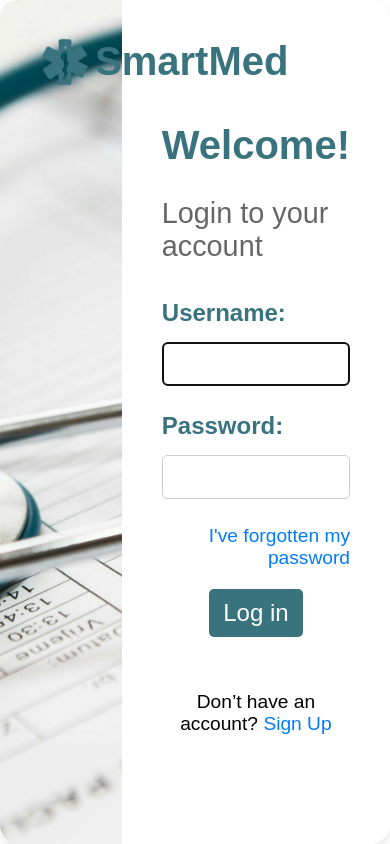
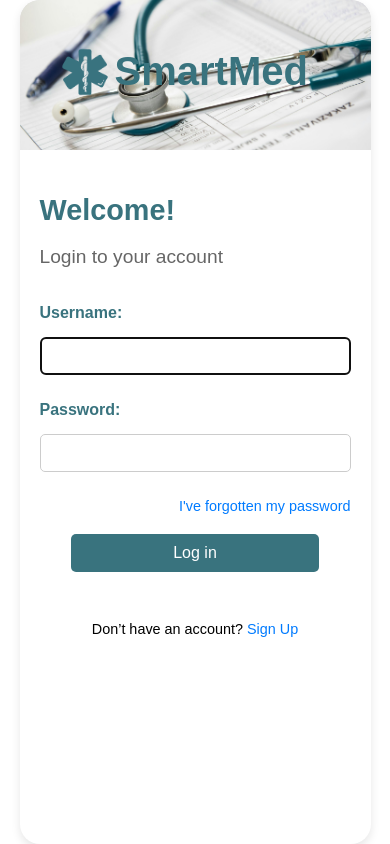
Before and after one commit to azim679/SmartMed, a Django app: page /accounts/login/ in a window 390 px wide. Run offline with Django 5.2, Linux system fonts and the light colour scheme.

Commit message:
Update styles.css

```diff
--- a/static/css/styles.css
+++ b/static/css/styles.css
@@ -3,20 +3,22 @@ html, body {
     padding: 0;
     height: 100%;
     font-family: Arial, sans-serif;
+
 }
 
 .login-page {
-    height: 100vh;
+    min-height: 100vh;
     width: 100%;
     display: flex;
     justify-content: center;
     align-items: center;
+    overflow-y: auto;
 }
 
 .login-container {
     display: flex;
     width: 100%;
-    height: 100%;
+    min-height: 100vh;
     background-color: #ffffff;
     border-radius: 20px;
     overflow: hidden;
@@ -37,7 +39,7 @@ html, body {
 
 .image-overlay {
     position: absolute;
-    top: 10px;
+    top: 20px;
     left: 40px;
     text-align: left;
     color: white;
@@ -60,11 +62,8 @@ html, body {
     object-fit: contain;
 }
 
-
-
-
 .login-form {
-   flex:0.5;
+    flex: 0.5;
     padding: 40px;
     display: flex;
     flex-direction: column;
@@ -97,6 +96,7 @@ html, body {
     box-sizing: border-box;
     font-size: 1.2rem;
 }
+
 .login-form label {
     font-size: 1.5rem;
     font-weight: bold;
@@ -119,7 +119,6 @@ html, body {
     text-align: center;
 }
 
-
 .login-button:hover {
     background-color: #0056b3;
 }
@@ -140,7 +139,6 @@ html, body {
 .signup-link {
     text-align: center;
     margin-top: 15px;
-
 }
 
 .signup-link p {
@@ -155,3 +153,86 @@ html, body {
 .signup-link a:hover {
     text-decoration: underline;
 }
+
+
+@media (max-width: 1024px) {
+    .login-container {
+        width: 90%;
+        height: auto;
+        flex-direction: column;
+    }
+
+    .login-image {
+        flex: none;
+        height: 200px;
+    }
+
+    .login-form {
+        flex: none;
+        padding: 20px;
+    }
+
+    .form-header h2 {
+        font-size: 2rem;
+    }
+
+    .form-header p {
+        font-size: 1.5rem;
+    }
+
+    .login-form input {
+        font-size: 1rem;
+    }
+
+    .login-form label {
+        font-size: 1.2rem;
+    }
+
+    .login-button {
+        width: 70%;
+        font-size: 1.2rem;
+    }
+
+    .forgot-password {
+        font-size: 1rem;
+    }
+
+    .signup-link p {
+        font-size: 1rem;
+    }
+}
+
+@media (max-width: 768px) {
+    .login-image {
+        height: 150px;
+    }
+
+    .form-header h2 {
+        font-size: 1.8rem;
+    }
+
+    .form-header p {
+        font-size: 1.2rem;
+    }
+
+    .login-form input {
+        font-size: 0.9rem;
+    }
+
+    .login-form label {
+        font-size: 1rem;
+    }
+
+    .login-button {
+        width: 80%;
+        font-size: 1rem;
+    }
+
+    .forgot-password {
+        font-size: 0.9rem;
+    }
+
+    .signup-link p {
+        font-size: 0.9rem;
+    }
+}
```
